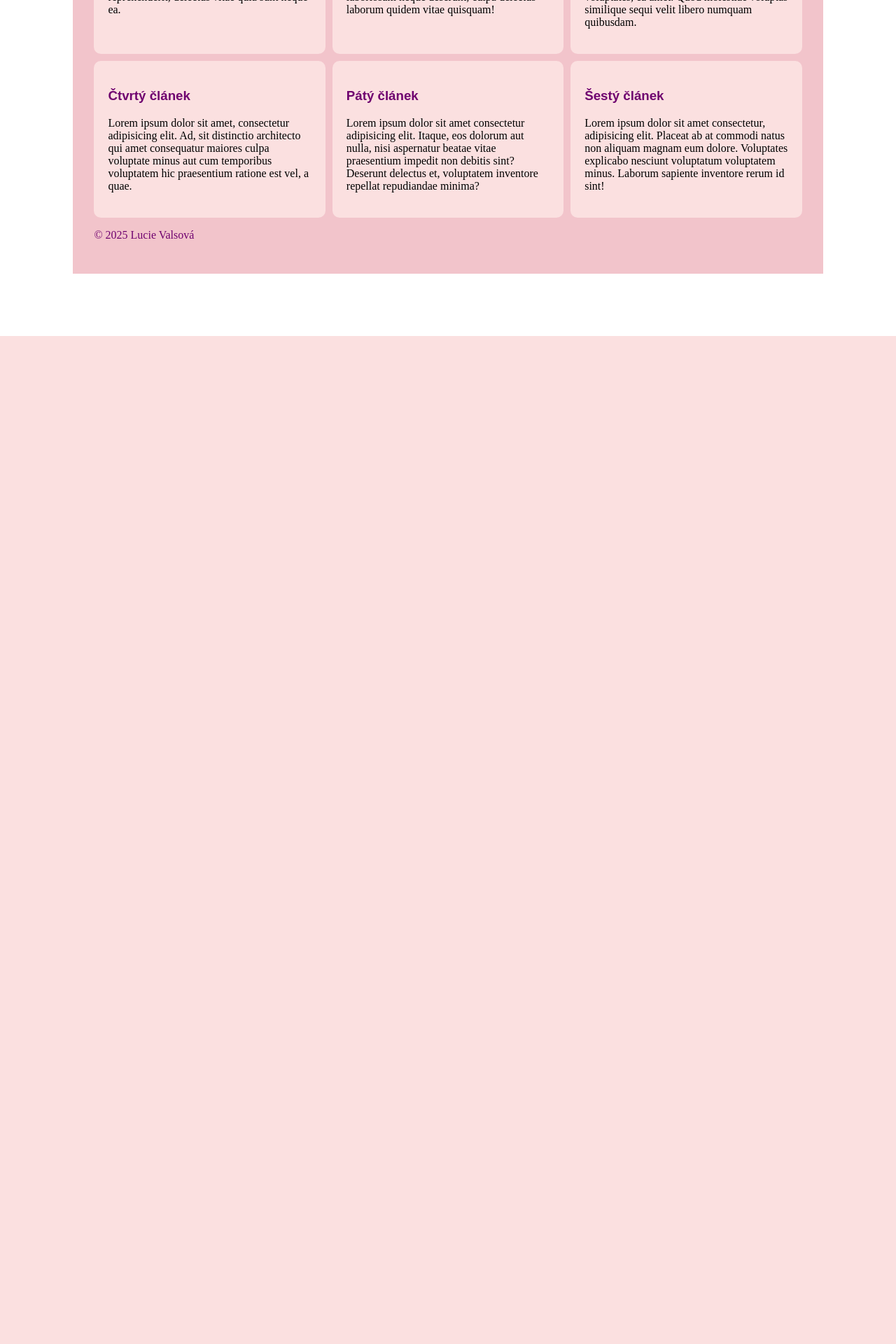
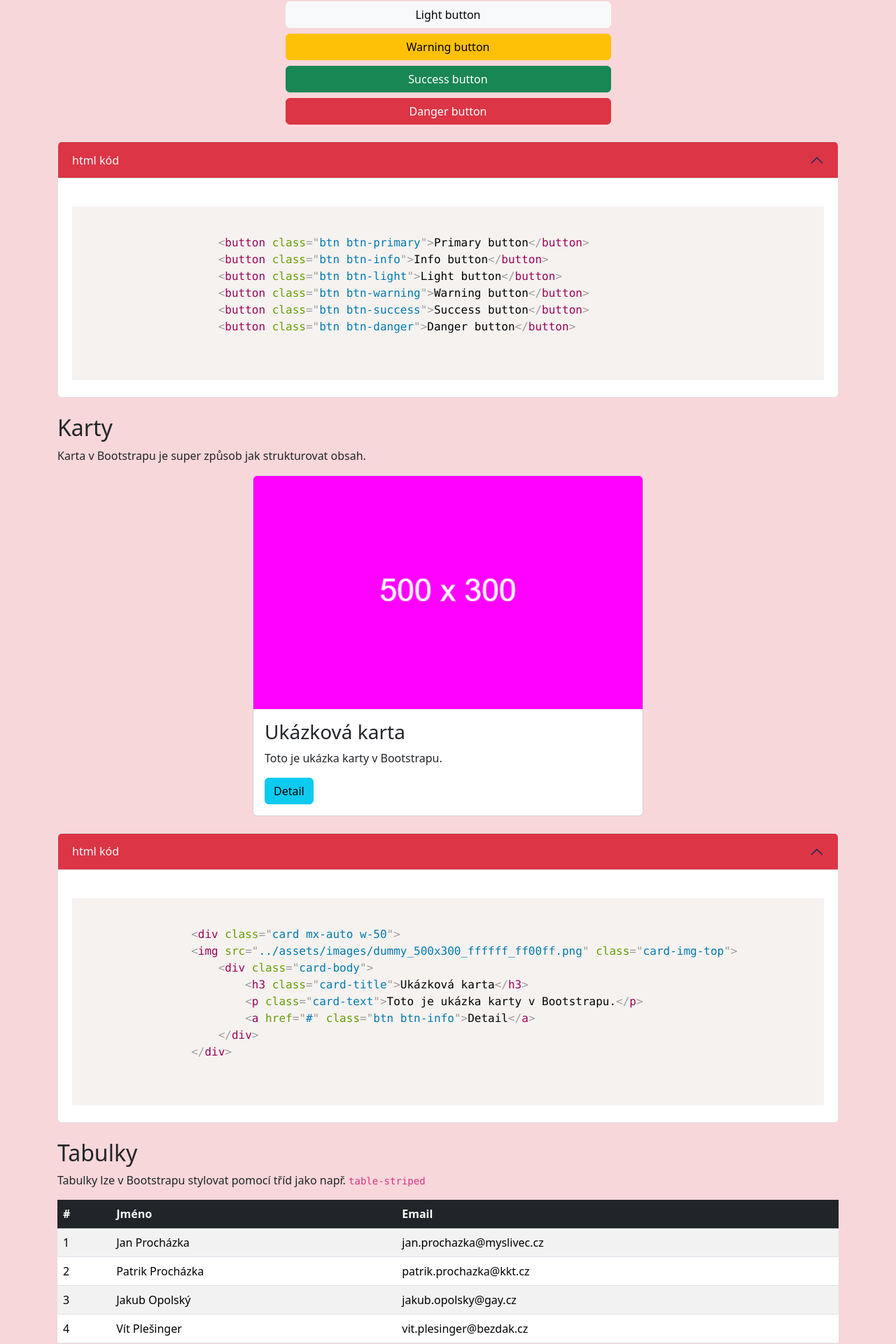
Before and after one commit to LucieValsova/WA-2025-Valsova-Lucie, a PHP site: page /01-Bootstrap/index.html in a window 1280 px wide. Shown: the part 320-2240 px from the top of the page at 70% size. Before the commit the page ends 800 px from the top, so only its background shows below. Run offline with PHP 8.4, Linux system fonts and the light colour scheme.

Commit message:
#3 - Bootstrap

```diff
--- /dev/null
+++ b/Web01/01-Bootstrap/index.html
@@ -0,0 +1,228 @@
+<!DOCTYPE html>
+<html lang="en">
+    <head>
+        <meta charset="UTF-8">
+        <meta name="viewport" content="width=device-width, initial-scale=1">
+        <title>Bootstrap WEB-LV</title>
+        <link href="https://cdn.jsdelivr.net/npm/bootstrap@5.3.3/dist/css/bootstrap.min.css"rel="stylesheet" integrity="sha384-QWTKZyjpPEjISv5WaRU9OFeRpok6YctnYmDr5pNlyT2bRjXh0JMhjY6hW+ALEwIH" crossorigin="anonymous">
+        <link href="https://cdn.jsdelivr.net/npm/prismjs@1.29.0/themes/prism.min.css" rel="stylesheet">
+    </head>
+    <body class="bg-danger-subtle">
+
+        <!-- Navigace -->
+        <nav class="navbar navbar-expand-lg navbar-dark fixed-top bg-danger">
+            <div class="container">
+                <a class="navbar-brand" href="#">Bootstrap Example page</a>
+                <button class="navbar-toggler" type="button" data-bs-toggle="collapse" data-bs-target="#navbarNav">
+                    <span class="navbar-toggler-icon"></span>
+                </button>
+                <div class="collapse navbar-collapse" id="navbarNav">
+                    <ul class="navbar-nav ms-auto">
+                        <li class="nav-item"><a class="nav-link" href="#buttons">Tlačítka</a></li>
+                        <li class="nav-item"><a class="nav-link" href="#cards">Karty</a></li>
+                        <li class="nav-item"><a class="nav-link" href="#tables">Tabulky</a></li>
+
+                        <!-- Dropdown menu -->
+                        <li class="nav-item dropdown">
+                            <a class="nav-link dropdown-toggle" href="#" id="navbarDropdown" role="button" data-bs-toggle="dropdown" aria-expanded="false">
+                                Kódy
+                            </a>
+                            <ul class="dropdown-menu" aria-labelledby="navbarDropdown">
+                                <li><a class="dropdown-item" href="#buttonscode">Tlačítka</a></li>
+                                <li><a class="dropdown-item" href="#cardscode">Karty</a></li>
+                                <li><a class="dropdown-item" href="#tablecode">Tabulky</a></li>
+                            </ul>
+                        </li>
+                    </ul>
+
+                    <form class="d-flex" role="search">
+                        <input class="form-control me-2" type="search" placeholder="Vyhledat" aria-label="Search">
+                        <button class="btn btn-light" type="submit">🔍</button>
+                    </form>
+                </div>
+            </div>
+        </nav>
+        <header>
+            <h1>Vítejte na mé stránce o tooolkitu Bootstrap</h1>
+            <p>Budu zde prezentovat vybrané komponenty.</p>
+            <a href="#buttons" class="btn btn-light btn-lg">Začít</a>
+        </header>
+
+        <!-- Sekce: Tlačítka -->
+         <section class="container" id="buttons">
+            <h2>Tlačítka</h2>
+            <p>Bootstrap umožňuje snadné stylování tlačítek pomocí tříd jako například <code>btn-primary</code></p>
+
+         <!-- Ukázka Tlačítek -->
+         <div class="vstack gap-2 col-md-5 mx-auto text-center">
+            <button class="btn btn-primary">Primary button</button>
+            <button class="btn btn-info">Info button</button>
+            <button class="btn btn-light">Light button</button>
+            <button class="btn btn-warning">Warning button</button>
+            <button class="btn btn-success">Success button</button>
+            <button class="btn btn-danger">Danger button</button>
+        </div>
+
+          <!-- Kód tlačítek-->
+          <div class="accordion mt-4" id="buttonscode">
+            <div class="accordion-item">
+              <h2 class="accordion-header">
+                <button class="accordion-button bg-danger text-light" type="button" data-bs-toggle="collapse" data-bs-target="#collapseOne" aria-expanded="true" aria-controls="collapseOne">
+                  html kód
+                </button>
+              </h2>
+              <div id="collapseOne" class="accordion-collapse collapse show" data-bs-parent="#accordionExample">
+                <div class="accordion-body">
+                <pre class="mt-4">
+                <code class="language-html">
+                    &lt;button class="btn btn-primary"&gt;Primary button&lt;/button&gt;
+                    &lt;button class="btn btn-info"&gt;Info button&lt;/button&gt;
+                    &lt;button class="btn btn-light"&gt;Light button&lt;/button&gt;
+                    &lt;button class="btn btn-warning"&gt;Warning button&lt;/button&gt;
+                    &lt;button class="btn btn-success"&gt;Success button&lt;/button&gt;
+                    &lt;button class="btn btn-danger"&gt;Danger button&lt;/button&gt;
+                </code>
+           </pre>
+         </div>
+        </div>
+    </div>
+        </section>
+
+
+        <!-- Sekce: Karty -->
+        <section class="container mt-4" id="cards">
+            <h2>Karty</h2>
+            <p>Karta v Bootstrapu je super způsob jak strukturovat obsah.</p>
+
+        <!-- Ukázka Karet -->
+        <div class="card mx-auto w-50">
+            <img src="../assets/images/dummy_500x300_ffffff_ff00ff.png" class="card-img-top">
+            <div class="card-body">
+                <h3 class="card-title">Ukázková karta</h3>
+                <p class="card-text">Toto je ukázka karty v Bootstrapu.</p>
+                <a href="#" class="btn btn-info">Detail</a>
+            </div>
+        </div>
+
+        <!-- Kód karet -->
+        <div class="accordion mt-4" id="cardscode">
+            <div class="accordion-item">
+              <h2 class="accordion-header">
+                <button class="accordion-button bg-danger text-light" type="button" data-bs-toggle="collapse" data-bs-target="#collapseOne" aria-expanded="true" aria-controls="collapseOne">
+                  html kód
+                </button>
+              </h2>
+              <div id="collapseOne" class="accordion-collapse collapse show" data-bs-parent="#accordionExample">
+        <div class="accordion-body">
+        <pre class="mt-4">
+            <code class="language-html">
+                &lt;div class="card mx-auto w-50"&gt;
+                &lt;img src="../assets/images/dummy_500x300_ffffff_ff00ff.png" class="card-img-top"&gt;
+                    &lt;div class="card-body"&gt;
+                        &lt;h3 class="card-title"&gt;Ukázková karta&lt;/h3&gt;
+                        &lt;p class="card-text"&gt;Toto je ukázka karty v Bootstrapu.&lt;/p&gt;
+                        &lt;a href="#" class="btn btn-info"&gt;Detail&lt;/a&gt;
+                    &lt;/div&gt;
+                &lt;/div&gt;
+            </code>
+        </div>
+        </div>
+        </div>
+        </div>
+       </pre>
+        </section>
+
+         <!-- Sekce: Tabulky -->
+         <section class="container mt-4" id="tables">
+            <h2>Tabulky</h2>
+            <p>Tabulky lze v Bootstrapu stylovat pomocí tříd jako např. <code>table-striped</code></p>
+
+         <!-- Ukázka Tabulky -->
+          <table class="table table-striped table-hover">
+            <thead class="table-dark">
+                <tr>
+                    <th>#</th>
+                    <th>Jméno</th>
+                    <th>Email</th>
+                </tr>
+            </thead>
+            <tbody>
+                <tr>
+                    <td>1</td>
+                    <td>Jan Procházka</td>
+                    <td>jan.prochazka@myslivec.cz</td>
+                </tr>
+                <tr>
+                    <td>2</td>
+                    <td>Patrik Procházka</td>
+                    <td>patrik.prochazka@kkt.cz</td>
+                </tr>
+                <tr>
+                    <td>3</td>
+                    <td>Jakub Opolský</td>
+                    <td>jakub.opolsky@gay.cz</td>
+                </tr>
+                <tr>
+                    <td>4</td>
+                    <td>Vít Plešinger</td>
+                    <td>vit.plesinger@bezdak.cz</td>
+                </tr>
+            </tbody>
+          </table>
+
+         <!-- Kód Tabulky -->
+         <div class="accordion mt-4" id="tablecode">
+            <div class="accordion-item">
+              <h2 class="accordion-header">
+                <button class="accordion-button bg-danger text-light" type="button" data-bs-toggle="collapse" data-bs-target="#collapseOne" aria-expanded="true" aria-controls="collapseOne">
+                  html kód
+                </button>
+              </h2>
+              <div id="collapseOne" class="accordion-collapse collapse show" data-bs-parent="#accordionExample">
+        <div class="accordion-body">
+         <pre class="mt-4">
+            <code class="language-html">
+                &lt;table class="table table-striped table-hover"&gt;
+            &lt;thead class="table-dark"&gt;
+                &lt;tr&gt;
+                    &lt;th&gt;#&lt;/th&gt;
+                    &lt;th&gt;Jméno&lt;/th&gt;
+                    &lt;th&gt;Email&lt;/th&gt;
+                &lt;/tr&gt;
+            &lt;/thead&gt;
+            &lt;tbody&gt;
+                &lt;tr&gt;
+                    &lt;td&gt;1&lt;/td&gt;
+                    &lt;td&gt;Jan Procházka&lt;/td&gt;
+                    &lt;td&gt;jan.prochazka@myslivec.cz&lt;/td&gt;
+                &lt;/tr&gt;
+                &lt;tr&gt;
+                    &lt;td&gt;2&lt;/td&gt;
+                    &lt;td&gt;Patrik Procházka&lt;/td&gt;
+                    &lt;td&gt;patrik.prochazka@kkt.cz&lt;/td&gt;
+                &lt;/tr&gt;
+                &lt;tr&gt;
+                    &lt;td&gt;3&lt;/td&gt;
+                    &lt;td&gt;Jakub Opolský&lt;/td&gt;
+                    &lt;td&gt;jakub.opolsky@gay.cz&lt;/td&gt;
+                &lt;/tr&gt;
+                &lt;tr&gt;
+                    &lt;td&gt;4&lt;/td&gt;
+                    &lt;td&gt;Vít Plešinger&lt;/td&gt;
+                    &lt;td&gt;vit.plesinger@bezdak.cz&lt;/td&gt;
+                &lt;/tr&gt;
+            &lt;/tbody&gt;
+          &lt;/table&gt;
+            </code>
+        </div>
+        </div>
+        </div>
+        </div>
+       </pre>
+        </section>
+
+    <script src="https://cdn.jsdelivr.net/npm/@popperjs/core@2.11.8/dist/umd/popper.min.js" integrity="sha384-I7E8VVD/ismYTF4hNIPjVp/Zjvgyol6VFvRkX/vR+Vc4jQkC+hVqc2pM8ODewa9r" crossorigin="anonymous"></script>
+    <script src="https://cdn.jsdelivr.net/npm/bootstrap@5.3.3/dist/js/bootstrap.min.js" integrity="sha384-0pUGZvbkm6XF6gxjEnlmuGrJXVbNuzT9qBBavbLwCsOGabYfZo0T0to5eqruptLy" crossorigin="anonymous"></script>
+    <script src="https://cdn.jsdelivr.net/npm/prismjs@1.29.0/prism.min.js"></script>
+    </body>
+    </html>
--- a/Web01/index.html
+++ b/Web01/index.html
@@ -15,6 +15,7 @@
             <!--Navigace pomocí odrážek-->
             <ul>
                 <li><a href="#">Domů</a></li>
+                <li><a href="gallery.html">Galerie</a></li>
                 <li><a href="#">O nás</a></li>
                 <li><a href="#">Kontakt</a></li>
             </ul>
@@ -51,7 +52,34 @@
     </main>
     <footer>
         <p>&copy; 2025 Lucie Valsová</p>
+        <p class="java">Tady můžeš měnit barvu pozadí :o</p>
+        <input type="color" id="colorPicker" value="#ffffff">
     </footer>
     </div>
+    <!--java-->
+    <script>
+        const colorPicker = document.getElementById('colorPicker');
+        const body = document.body;
+        const textElements = document.querySelectorAll('h1, p');
+
+
+        colorPicker.addEventListener('input', () => {
+            const color = colorPicker.value;
+            body.style.background = color;
+
+            // Převod hex na RGB
+            const r = parseInt(color.substr(1, 2), 16);
+            const g = parseInt(color.substr(3, 2), 16);
+            const b = parseInt(color.substr(5, 2), 16);
+
+            // Výpočet světlosti (luminance) podle vnímání oka
+            const luminance = (0.299 * r + 0.587 * g + 0.114 * b) / 255;
+
+            // Pokud je světlost vysoká, nastavíme černý text, jinak bílý
+            //const textColor = luminance > 0.5 ? 'black' : 'white';
+            //textElements.forEach(el => el.style.color = textColor);
+        });
+    </script>
+
     </body>
 </html>
--- a/Web01/styles/style.css
+++ b/Web01/styles/style.css
@@ -42,7 +42,7 @@
     color: darkviolet;
 }
 nav a {
-    color:white;
+    color:#ffffff;
     background-color: #6f026f;
     text-decoration: none;
     padding: 5px;
@@ -59,10 +59,39 @@
     gap: 10px;
 }
 .card {
-    background-color: rgb(251, 224, 224);
+    background-color: #fbe0e0;
     padding: 20px;
     border-radius: 10px;
 }
 footer {
     color: #6f026f;
 }
+.java {
+    color: black;
+}
+
+.gallery-container {
+    display: grid;
+    grid-template-columns: repeat(auto-fit, minmax(300px, 1fr));
+    gap: 5px;
+    padding: 5px;
+}
+
+.gallery-item {
+    background-color: #fbe0e0;
+    padding: 10px;
+    border-radius: 10px;
+    text-align: center;
+}
+
+.gallery-item img {
+    width: 100%;
+    height: auto;
+    border-radius: 10px;
+}
+
+figcaption {
+    margin-top: 5px;
+    font-size: 14px;
+    color: #555;
+}
```
Also changed, not shown: Web01/gallery.html (added, +84 -0 lines), Web01/assets/images/dummy_500x300_ffffff_ff00ff (1).png (added), Web01/assets/images/dummy_500x300_ffffff_ff00ff (2).png (added), Web01/assets/images/dummy_500x300_ffffff_ff00ff (3).png (added), Web01/assets/images/dummy_500x300_ffffff_ff00ff (4).png (added), Web01/assets/images/dummy_500x300_ffffff_ff00ff (5).png (added), Web01/assets/images/dummy_500x300_ffffff_ff00ff.png (added).
